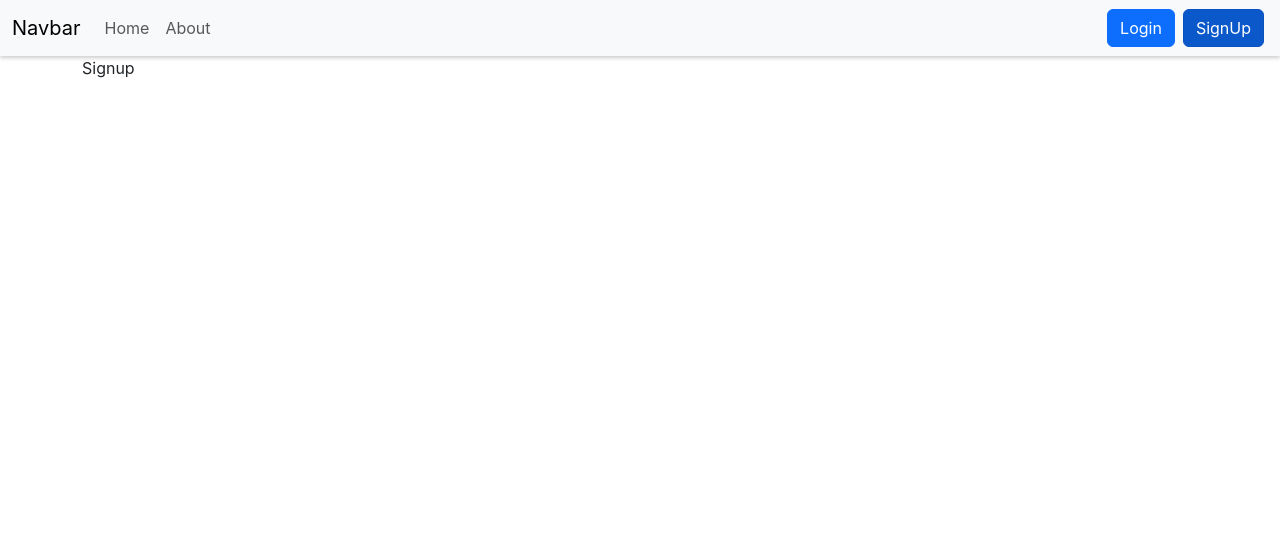
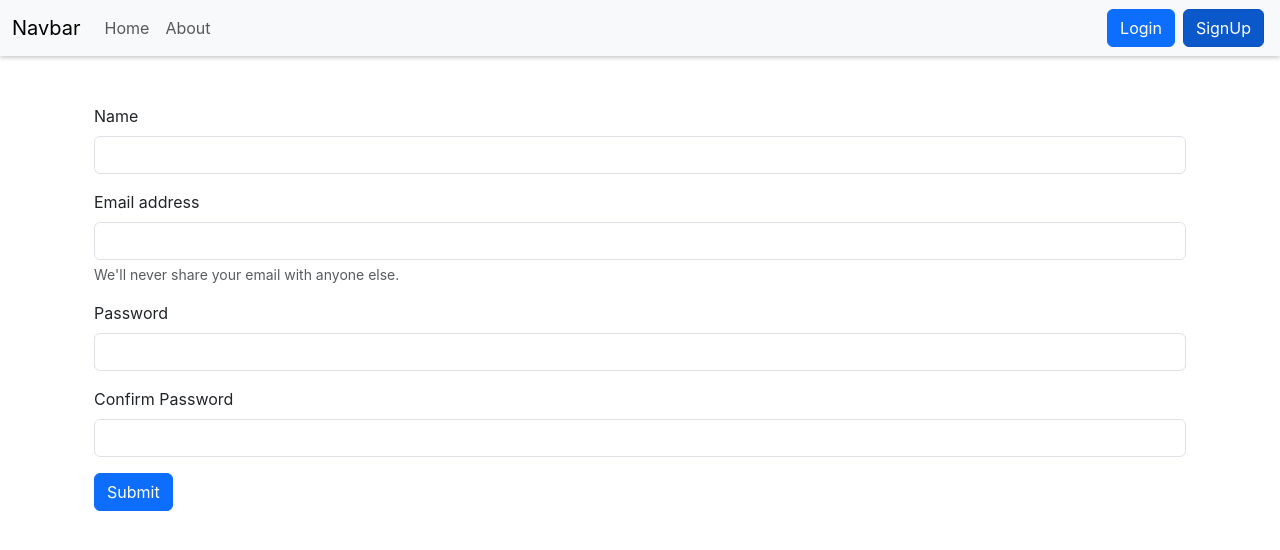
Before and after one commit to yachu7/iNotebook, a React (Create React App) app: page /signup in a window 1280 px wide. Shown: the top 550 px of the page. Built offline with nearby package versions, Linux system fonts and the light colour scheme.

Commit message:
added signup component

```diff
--- a/src/componenets/Signup.js
+++ b/src/componenets/Signup.js
@@ -1,9 +1,109 @@
-import React from 'react'
+import React, { useState } from "react";
+import { useNavigate } from "react-router-dom";
 
 function Signup() {
+  const [credentials, setCredentials] = useState({
+    name: "",
+    email: "",
+    password: "",
+    cpassword: "",
+  });
+  let history = useNavigate();
+  const handleSubmit = async (e) => {
+    e.preventDefault();
+    const { name, email, password } = credentials;
+    const response = await fetch("http://localhost:5000/api/auth/createuser", {
+      method: "POST", // *GET, POST, PUT, DELETE, etc.
+
+      headers: {
+        "Content-Type": "application/json",
+      },
+      body: JSON.stringify({
+        name,
+        email,
+        password,
+      }),
+    });
+    const json = await response.json();
+    console.log(json);
+
+    if (json.success) {
+      localStorage.setItem("token", json.authtoken);
+      history("/");
+    } else {
+      alert("Invalid Credentials");
+    }
+  };
+  const onChange = (e) => {
+    setCredentials({ ...credentials, [e.target.name]: e.target.value });
+  };
   return (
-    <div>Signup</div>
-  )
+    <div className="container my-5">
+      <form onSubmit={handleSubmit}>
+        <div className="mb-3">
+          <label htmlFor="name" className="form-label">
+            Name
+          </label>
+          <input
+            type="text"
+            className="form-control"
+            id="name"
+            name="name"
+            onChange={onChange}
+            aria-describedby="emailHelp"
+          />
+        </div>
+        <div className="mb-3">
+          <label htmlFor="email" className="form-label">
+            Email address
+          </label>
+          <input
+            type="email"
+            className="form-control"
+            id="email"
+            name="email"
+            onChange={onChange}
+            aria-describedby="emailHelp"
+          />
+          <div id="emailHelp" className="form-text">
+            We'll never share your email with anyone else.
+          </div>
+        </div>
+        <div className="mb-3">
+          <label htmlFor="password" className="form-label">
+            Password
+          </label>
+          <input
+            type="password"
+            className="form-control"
+            id="password"
+            name="password"
+            onChange={onChange}
+            minLength={5}
+            required
+          />
+        </div>
+        <div className="mb-3">
+          <label htmlFor="cpassword" className="form-label">
+            Confirm Password
+          </label>
+          <input
+            type="password"
+            name="cpassword"
+            className="form-control"
+            id="cpassword"
+            onChange={onChange}
+            minLength={5}
+            required
+          />
+        </div>
+
+        <button type="submit" className="btn btn-primary">
+          Submit
+        </button>
+      </form>
+    </div>
+  );
 }
 
-export default Signup
+export default Signup;
```
